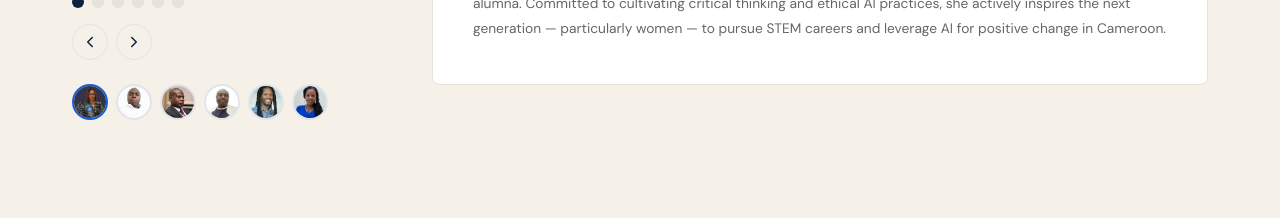
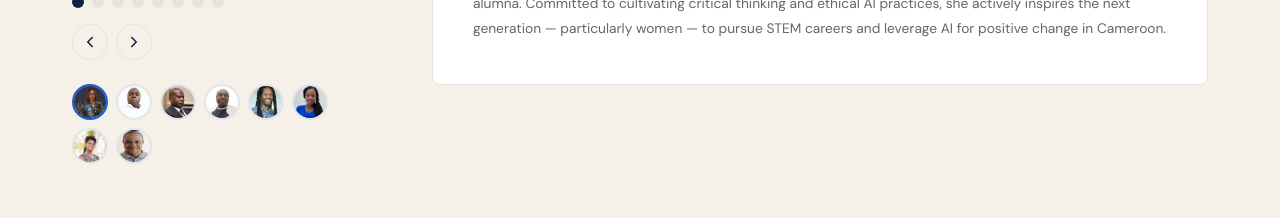
Before and after one commit to GOGIVAM/inscription_concours, a React (Vite) app: page / in a window 1280 px wide. Shown: the part 2980-3198 px from the top of the page. Built offline with nearby package versions, Linux system fonts and the light colour scheme.

Commit message:
ajout de biographies pour Dr. Erica Bass-Flimmons et Yannick Malong

```diff
--- a/src/App.jsx
+++ b/src/App.jsx
@@ -111,6 +111,24 @@ const PROJECT_LEADERS = [
     tags: ['Entrepreneurship', 'Innovation', 'Program Management'],
     bio: 'Recha Reid oversees university-wide entrepreneurship events and strategic partnerships at Georgia State University\'s Entrepreneurship & Innovation Institute. Previously at Georgia Tech, she managed the Emmy Award-winning InVenture Prize and undergraduate research programs. A recipient of the 2021 Southeast Regional Emmy Award and the 2023 Atlanta Startup Awards Equity Champion Award, she holds a PhD from GSU, an MA from the University of Birmingham, and a BA from Wesleyan College.',
   },
+  {
+    name: 'Dr. Erica Bass-Flimmons',
+    role: 'Associate Director, Center for Evaluation & Research Services · Georgia State University',
+    contact: '',
+    photo: '/erica_bass_flimmons.png',
+    initials: 'EB',
+    tags: ['Global Education', 'Mobile Health', 'Girls in STEAM'],
+    bio: 'With over 15 years advancing equity and innovation across Africa and the US, Dr. Bass-Flimmons leads NIH-funded mobile health education in Ghana and co-founded SheSTEAM — an AI and digital storytelling empowerment program that has reached 1,000+ girls across South Africa. Her work spans Ghana, Zambia, Kenya, and Malawi. Honors include the GSU International Staff Award, the State of Georgia Research Award, and the Outstanding Dissertation Award in Learning Technologies.',
+  },
+  {
+    name: 'Yannick Malong',
+    role: 'Senior Lecturer, Computer Engineering & Telecom · ENSPD, University of Douala',
+    contact: '',
+    photo: '/yannick_malong.png',
+    initials: 'YM',
+    tags: ['Cybersecurity', 'Network Optimization', 'African AI Community'],
+    bio: 'Yannick Malong is a Senior Lecturer at ENSPD and a member of the Computer Engineering, Data Science and AI Laboratory, as well as the Intelligent and Sustainable Decision-Making research team. His research spans cybersecurity, AI, graph theory, mobile communications, and cloud computing. Actively engaged in the African AI ecosystem through IndabaX Cameroon, he bridges science, policy, and industry to advance digital transformation and sustainable development across the continent.',
+  },
 ]
 
 
```
Also changed, not shown: public/erica_bass_flimmons.png (added), public/yannick_malong.png (added).
